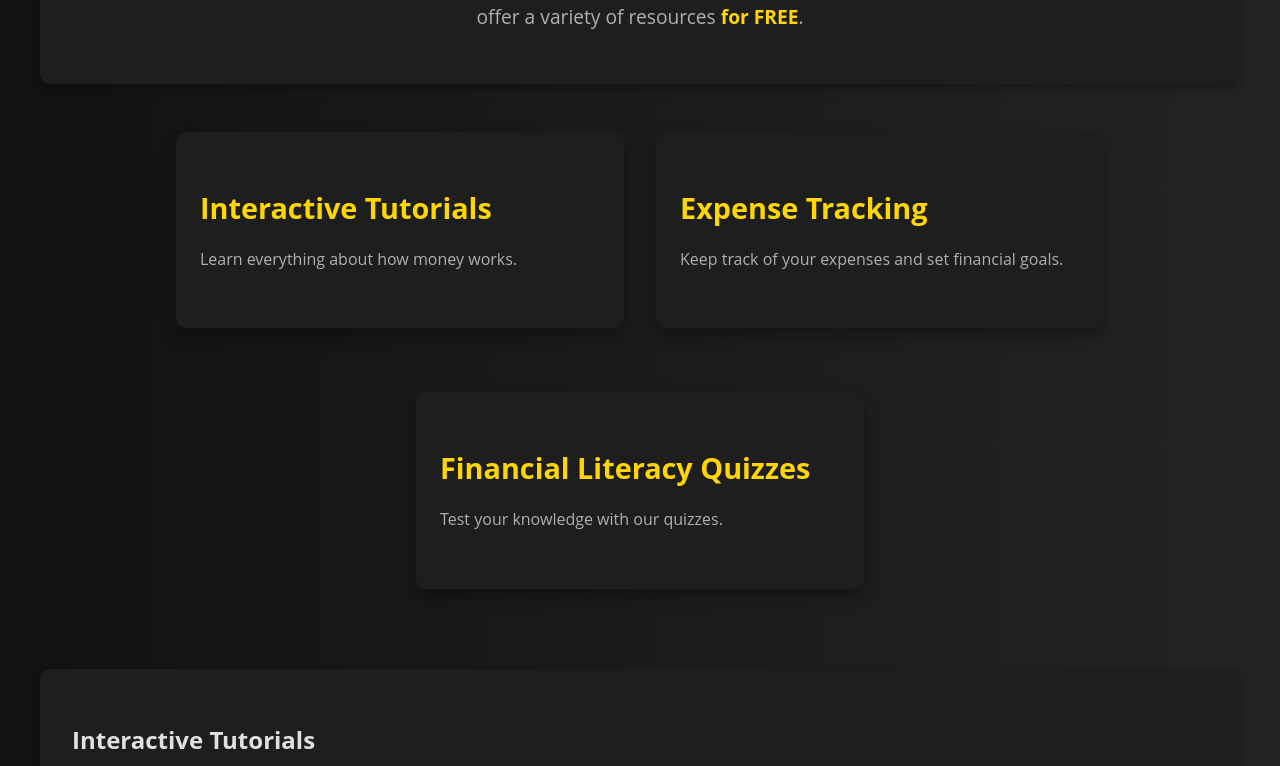
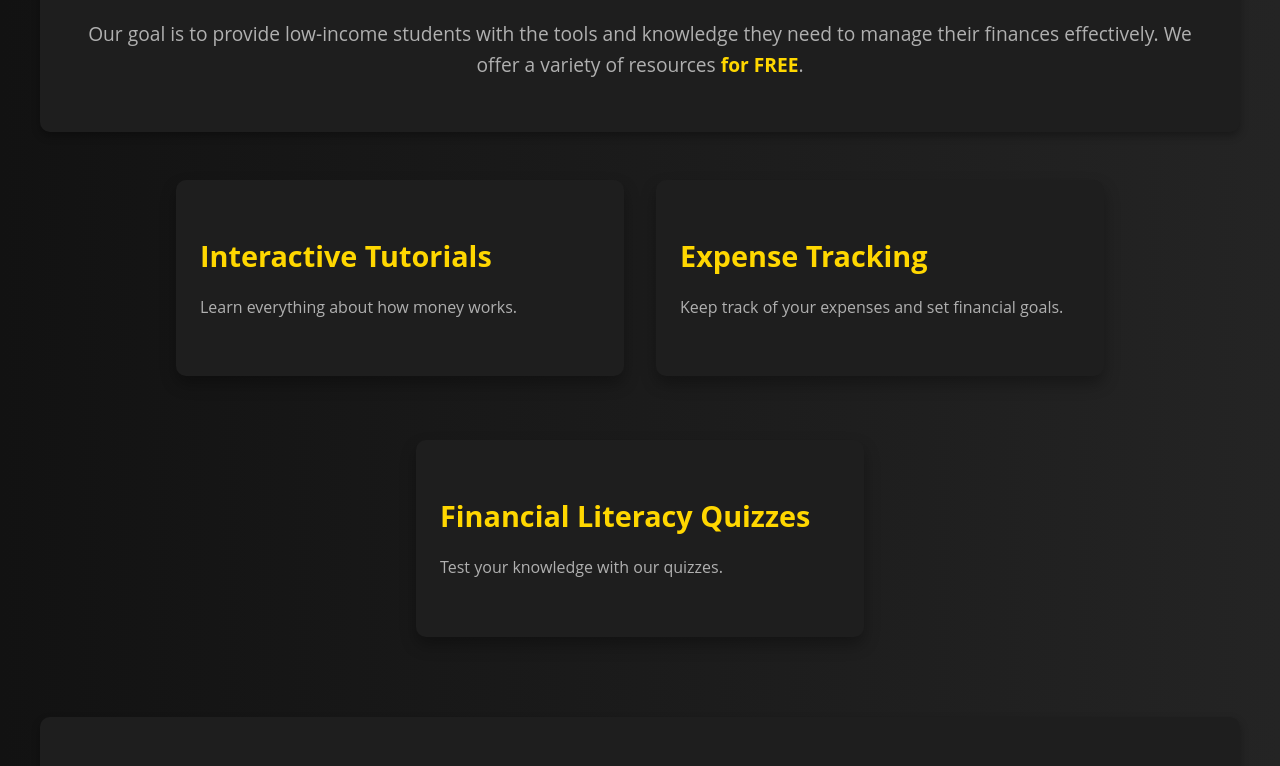
Before and after one commit to Avalanche5/Financial-Site, a plain HTML site: page index.html in a window 1280 px wide. Shown: the part 319-1085 px from the top of the page. Drawn offline with Linux system fonts and the light colour scheme.

Commit message:
minor padding change

```diff
--- a/style.css
+++ b/style.css
@@ -83,10 +83,9 @@ nav ul li a:hover {
 }
 
 main {
-    padding: 8rem 2rem 2rem;
+    padding: 11rem 2rem 2rem;
     max-width: 1200px;
     margin: 0 auto;
-
 }
 
 section#intro {
```
